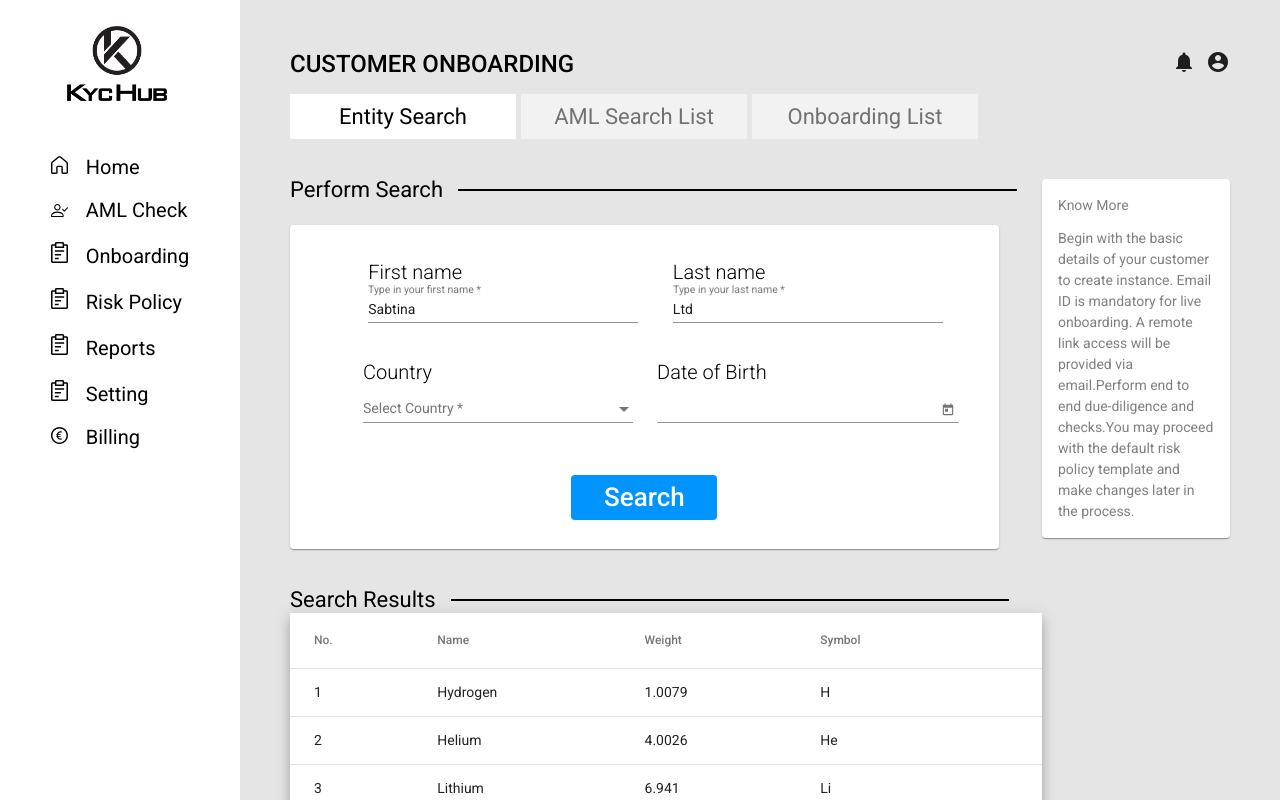
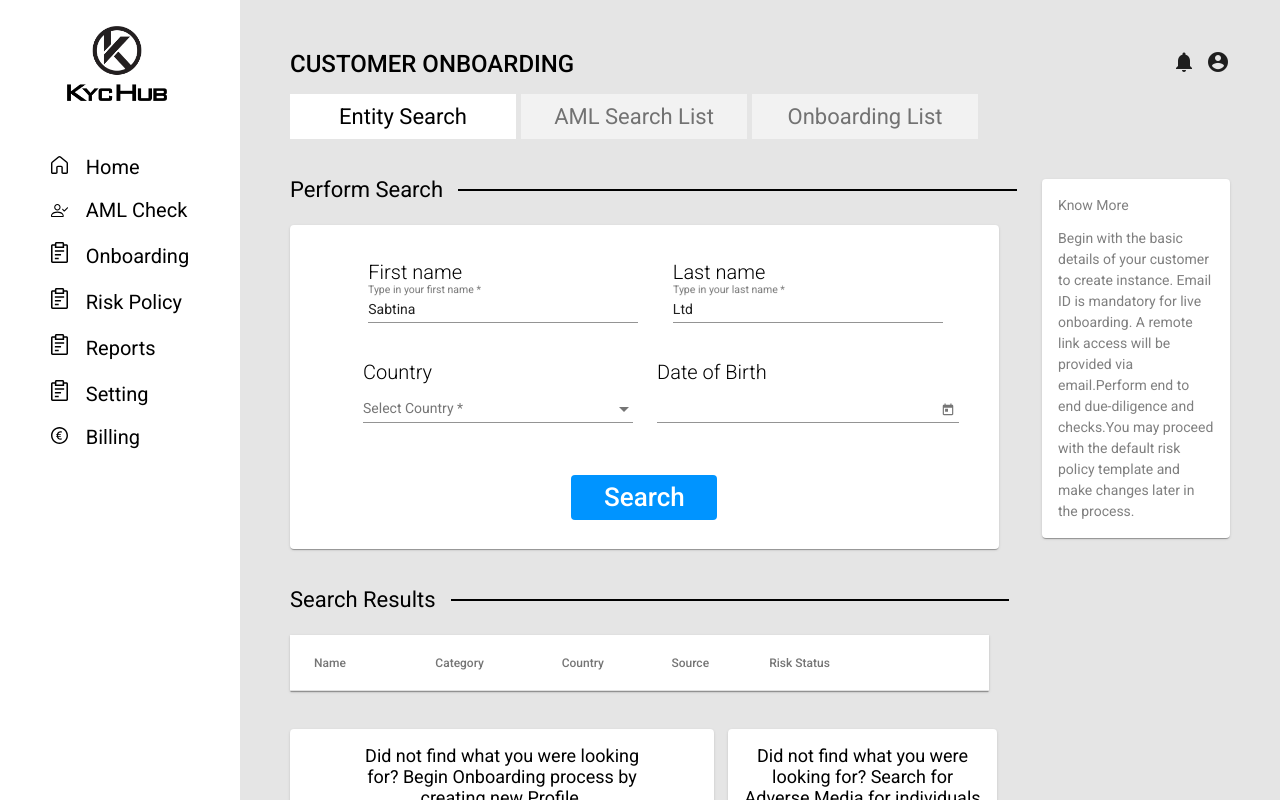
Before and after one commit to vkbiotech841/kyc_hub, an Angular app: page /onboarding in a window 1280 px wide. Built offline with nearby package versions, Linux system fonts and the light colour scheme.

Commit message:
table working

```diff
--- a/src/app/dashboard/onboarding/onboarding.component.html
+++ b/src/app/dashboard/onboarding/onboarding.component.html
@@ -99,41 +99,41 @@
                     </div>
                 </div>
 
-                <div>
-                    <div *ngFor="let filteredUser of filteredUserDetails">
-                        {{filteredUser.name}} {{filteredUser.category | json}} {{filteredUser.country}}
-                        {{filteredUser.source}} {{filteredUser.riskStatus}}
-                    </div>
-                </div>
 
-                <div>
-                    <table mat-table [dataSource]="dataSource" class="mat-elevation-z8">
-
-                        <!--- Note that these columns can be defined in any order.
-                              The actual rendered columns are set as a property on the row definition" -->
-
-                        <!-- Position Column -->
-                        <ng-container matColumnDef="position">
-                            <th mat-header-cell *matHeaderCellDef> No. </th>
-                            <td mat-cell *matCellDef="let element"> {{element.position}} </td>
-                        </ng-container>
+                <div class="mt-3p">
+                    <table mat-table [dataSource]="dataSource" class="mat-elevation-z1">
 
                         <!-- Name Column -->
                         <ng-container matColumnDef="name">
                             <th mat-header-cell *matHeaderCellDef> Name </th>
-                            <td mat-cell *matCellDef="let element"> {{element.name}} </td>
+                            <td mat-cell *matCellDef="let element">
+                                {{(element.name | slice: 0:25) + (element.name.length > 25 ? '...':'')}}
+                            </td>
                         </ng-container>
 
                         <!-- Weight Column -->
-                        <ng-container matColumnDef="weight">
-                            <th mat-header-cell *matHeaderCellDef> Weight </th>
-                            <td mat-cell *matCellDef="let element"> {{element.weight}} </td>
+                        <ng-container matColumnDef="category">
+                            <th mat-header-cell *matHeaderCellDef> Category </th>
+                            <td mat-cell *matCellDef="let element"> {{element.category}} </td>
                         </ng-container>
 
                         <!-- Symbol Column -->
-                        <ng-container matColumnDef="symbol">
-                            <th mat-header-cell *matHeaderCellDef> Symbol </th>
-                            <td mat-cell *matCellDef="let element"> {{element.symbol}} </td>
+                        <ng-container matColumnDef="country">
+                            <th mat-header-cell *matHeaderCellDef> Country </th>
+                            <td mat-cell *matCellDef="let element"> {{element.country}} </td>
+                        </ng-container>
+
+                        <ng-container matColumnDef="source">
+                            <th mat-header-cell *matHeaderCellDef> Source </th>
+                            <td mat-cell *matCellDef="let element">
+                                {{ (element.source | slice: 0:40) + (element.source.length > 40 ? '...':'')}}
+
+                            </td>
+                        </ng-container>
+
+                        <ng-container matColumnDef="riskStatus">
+                            <th mat-header-cell *matHeaderCellDef> Risk Status </th>
+                            <td mat-cell *matCellDef="let element"> {{element.riskStatus}} </td>
                         </ng-container>
 
                         <tr mat-header-row *matHeaderRowDef="displayedColumns"></tr>
--- a/src/app/dashboard/onboarding/onboarding.component.scss
+++ b/src/app/dashboard/onboarding/onboarding.component.scss
@@ -121,7 +121,7 @@
   }
 
   table {
-    width: 100%;
+    width: 93%;
   }
 
   ::ng-deep {
--- a/src/app/dashboard/onboarding/onboarding.component.ts
+++ b/src/app/dashboard/onboarding/onboarding.component.ts
@@ -24,24 +24,18 @@ import { Subject } from 'rxjs/internal/Subject';
 //   { position: 10, name: 'Neon', weight: 20.1797, symbol: 'Ne' },
 // ];
 
-export interface PeriodicElement {
+export interface SearchedUser {
   name: string;
-  position: number;
-  weight: number;
-  symbol: string;
+  category: any;
+  country: string;
+  source: string;
+  riskStatus: string;
 }
 
-const ELEMENT_DATA: PeriodicElement[] = [
-  { position: 1, name: 'Hydrogen', weight: 1.0079, symbol: 'H' },
-  { position: 2, name: 'Helium', weight: 4.0026, symbol: 'He' },
-  { position: 3, name: 'Lithium', weight: 6.941, symbol: 'Li' },
-  { position: 4, name: 'Beryllium', weight: 9.0122, symbol: 'Be' },
-  { position: 5, name: 'Boron', weight: 10.811, symbol: 'B' },
-  { position: 6, name: 'Carbon', weight: 12.0107, symbol: 'C' },
-  { position: 7, name: 'Nitrogen', weight: 14.0067, symbol: 'N' },
-  { position: 8, name: 'Oxygen', weight: 15.9994, symbol: 'O' },
-  { position: 9, name: 'Fluorine', weight: 18.9984, symbol: 'F' },
-  { position: 10, name: 'Neon', weight: 20.1797, symbol: 'Ne' },
+const ELEMENT_DATA: SearchedUser[] = [
+  { name: 'Hydrogen', category: 'h', country: 'H', source: 'j', riskStatus: 'k' },
+  { name: 'Hydrogen', category: 'h', country: 'H', source: 'j', riskStatus: 'k' },
+  { name: 'Hydrogen', category: 'h', country: 'H', source: 'j', riskStatus: 'k' },
 ];
 
 @Component({
@@ -51,8 +45,8 @@ const ELEMENT_DATA: PeriodicElement[] = [
 })
 export class OnboardingComponent implements OnInit {
 
-  displayedColumns: string[] = ['position', 'name', 'weight', 'symbol'];
-  dataSource = ELEMENT_DATA;
+  public displayedColumns: string[] = ['name', 'category', 'country', 'source', 'riskStatus'];
+  public dataSource: SearchedUser[] = [];
 
   public searchCategories = [
     { name: 'Entity Search' },
@@ -76,9 +70,6 @@ export class OnboardingComponent implements OnInit {
 
   public fullNameArray: string[] = [];
   public countryArray: string[] = [];
-
-
-
   private unsubscriber$ = new Subject();
 
 
@@ -147,11 +138,12 @@ export class OnboardingComponent implements OnInit {
               category: result.details[0].category?.name,
               country: result.details[0].rawData.country,
               source: result.details[0].datasource.name,
-              riskStatus: result.details[0].rawData.riskLevel
+              riskStatus: result.details[0].rawData.status
             }
             this.filteredUserDetails.push(userData);
-            console.log("filteredUserDetails", this.filteredUserDetails);
           })
+          console.log("filteredUserDetails", this.filteredUserDetails);
+          this.dataSource = this.filteredUserDetails;
         })
 
 
```
